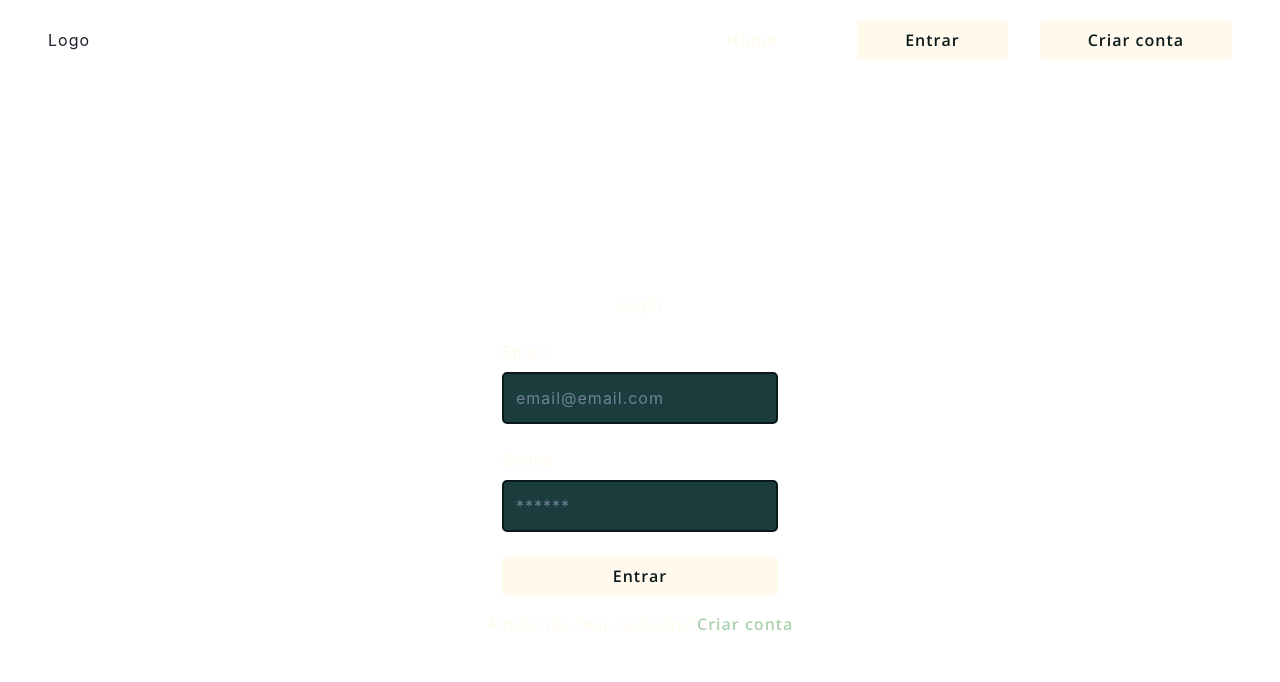
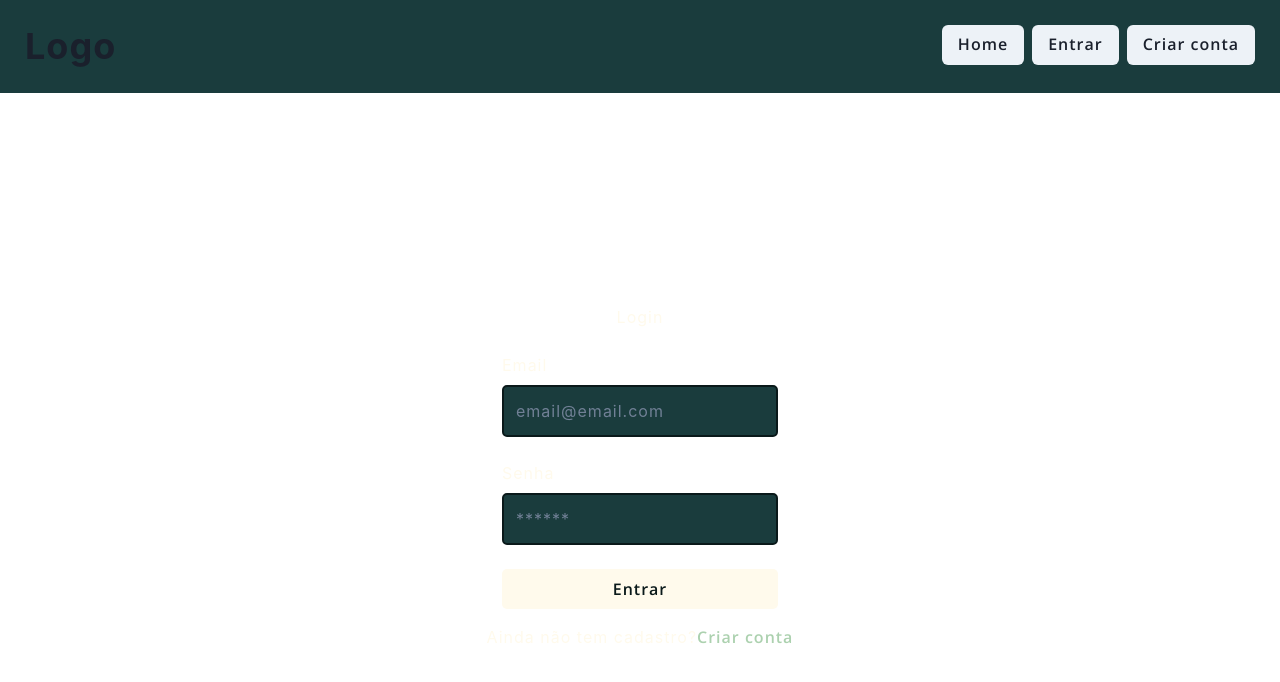
Before and after one commit to cptvictor95/gastura, a Next.js app: page /login in a window 1280 px wide. Shown: the top 682 px of the page. Built offline with nearby package versions, Linux system fonts and the light colour scheme; no server answers.

Commit message:
Create Theme page for global CSS, stylize header by using chakra UI

```diff
--- a/components/Budgets/EditBudget/EditBudgetForm.tsx
+++ b/components/Budgets/EditBudget/EditBudgetForm.tsx
@@ -33,7 +33,7 @@ const EditBudgetForm = ({ budget }) => {
       <Flex height="90vh" alignItems="center" justifyContent="center" mt="-28">
         <Flex
           direction="column"
-          background="gray.700"
+          background="green.900"
           p={12}
           rounded={6}
           fontSize="lg"
@@ -50,8 +50,8 @@ const EditBudgetForm = ({ budget }) => {
             <Button
               type="submit"
               _hover={{
-                background: "gray.400",
-                color: "black",
+                filter: "auto",
+                brightness: "90%",
               }}
               color="black"
               background="gray.100"
--- a/components/Header/Header.tsx
+++ b/components/Header/Header.tsx
@@ -1,61 +1,46 @@
+import { Button, ButtonGroup, Flex, Heading, Spacer } from "@chakra-ui/react";
 import useLoggedInUser from "hooks/useLoggedInUser";
 import { useRouter } from "next/router";
 import React from "react";
-import styles from "./styles.module.scss";
 
 const Header: React.FC = () => {
   const router = useRouter();
   const { user, authState, handleUserLogout } = useLoggedInUser();
 
   return (
-    <header className={styles.header}>
-      <p>Logo</p>
-
+    <Flex as="header" flexDirection="row" padding="25px" bgColor="green.900">
+      <Heading>Logo</Heading>
+      <Spacer />
       {authState === "LOADING" ? (
         <></>
       ) : user ? (
-        <nav className={styles.nav}>
-          <button className={styles.navButton} onClick={() => router.push("/")}>
+        <Flex as="nav" gap="20">
+          <Button variant="headerBtn" onClick={() => router.push("/")}>
             Home
-          </button>
-          <button
-            className={styles.navButton}
-            onClick={() => router.push("/expenses")}
+          </Button>
+          <Button variant="headerBtn" onClick={() => router.push("/expenses")}>
+            Gastos
+          </Button>
+          <Button variant="headerBtn" onClick={() => router.push("/budgets")}>
+            Entradas
+          </Button>
+          <Button
+            bgColor="white"
+            variant="headerBtn"
+            color="black"
+            onClick={handleUserLogout}
           >
-            Gastos
-          </button>
-
-          <button
-            className={styles.navButton}
-            onClick={() => router.push("/budgets")}
-          >
-            Entradas
-          </button>
-
-          <button className={styles.exitButton} onClick={handleUserLogout}>
             Sair
-          </button>
-        </nav>
+          </Button>
+        </Flex>
       ) : (
-        <nav className={styles.nav}>
-          <button className={styles.navButton} onClick={() => router.push("/")}>
-            Home
-          </button>
-          <button
-            className={styles.accent}
-            onClick={() => router.push("/login")}
-          >
-            Entrar
-          </button>
-          <button
-            className={styles.accent}
-            onClick={() => router.push("/register")}
-          >
-            Criar conta
-          </button>
-        </nav>
+        <ButtonGroup>
+          <Button onClick={() => router.push("/")}>Home</Button>
+          <Button onClick={() => router.push("/login")}>Entrar</Button>
+          <Button onClick={() => router.push("/register")}>Criar conta</Button>
+        </ButtonGroup>
       )}
-    </header>
+    </Flex>
   );
 };
 
--- a/components/Header/styles.module.scss
+++ /dev/null
@@ -1,55 +0,0 @@
-@import "../../styles/theme.module";
-
-.header {
-  width: 100%;
-  background-color: rgba(255, 255, 255, 0.05);
-  display: flex;
-  justify-content: space-between;
-  align-items: center;
-  padding: 0 3rem;
-  height: 10vh;
-
-  .nav {
-    display: flex;
-    align-items: center;
-    gap: 2rem;
-
-    .navButton {
-      background-color: transparent;
-      color: $primary-text-color;
-      border: none;
-      padding: 0.5rem 3rem;
-
-      &:hover {
-        filter: brightness(0.8);
-        transition: filter ease-out 250ms;
-      }
-    }
-
-    .exitButton {
-      background-color: $primary-text-color;
-      padding: 0.5rem 3rem;
-      border-radius: 7px;
-      color: $primary-bg-color;
-      border: none;
-
-      &:hover {
-        filter: brightness(0.8);
-        transition: filter 300ms;
-      }
-    }
-
-    .accent {
-      background-color: $primary-text-color;
-      padding: 0.5rem 3rem;
-      border-radius: 5px;
-      color: $primary-bg-color;
-      border: none;
-
-      &:hover {
-        filter: brightness(0.8);
-        transition: filter ease-in-out 250ms;
-      }
-    }
-  }
-}
--- a/components/header/styles.module.scss
+++ /dev/null
@@ -1,55 +0,0 @@
-@import "../../styles/theme.module";
-
-.header {
-  width: 100%;
-  background-color: rgba(255, 255, 255, 0.05);
-  display: flex;
-  justify-content: space-between;
-  align-items: center;
-  padding: 0 3rem;
-  height: 10vh;
-
-  .nav {
-    display: flex;
-    align-items: center;
-    gap: 2rem;
-
-    .navButton {
-      background-color: transparent;
-      color: $primary-text-color;
-      border: none;
-      padding: 0.5rem 3rem;
-
-      &:hover {
-        filter: brightness(0.8);
-        transition: filter ease-out 250ms;
-      }
-    }
-
-    .exitButton {
-      background-color: $primary-text-color;
-      padding: 0.5rem 3rem;
-      border-radius: 7px;
-      color: $primary-bg-color;
-      border: none;
-
-      &:hover {
-        filter: brightness(0.8);
-        transition: filter 300ms;
-      }
-    }
-
-    .accent {
-      background-color: $primary-text-color;
-      padding: 0.5rem 3rem;
-      border-radius: 5px;
-      color: $primary-bg-color;
-      border: none;
-
-      &:hover {
-        filter: brightness(0.8);
-        transition: filter ease-in-out 250ms;
-      }
-    }
-  }
-}
--- a/pages/_app.tsx
+++ b/pages/_app.tsx
@@ -4,10 +4,11 @@ import { FirebaseProvider } from "config/context";
 import { AuthProvider } from "@/contexts/AuthContext";
 import { UserProvider } from "@/contexts/UserContext";
 import { ChakraProvider } from "@chakra-ui/react";
+import gasturaTheme from "theme/theme";
 
 function MyApp({ Component, pageProps }: AppProps) {
   return (
-    <ChakraProvider>
+    <ChakraProvider theme={gasturaTheme}>
       <FirebaseProvider>
         <AuthProvider>
           <UserProvider>
--- /dev/null
+++ b/theme/theme.tsx
@@ -0,0 +1,55 @@
+import { extendTheme } from "@chakra-ui/react";
+
+const gasturaTheme = extendTheme({
+  styles: {
+    global: {
+      body: {
+        margin: 0,
+        padding: 0,
+        boxSizing: "border-box",
+      },
+    },
+  },
+  colors: {
+    green: {
+      900: "#1a3c3d",
+    },
+    green2: {
+      800: "#acd1af;",
+    },
+  },
+  components: {
+    Button: {
+      baseStyle: {
+        textColor: "white",
+      },
+      variants: {
+        headerBtn: {
+          _hover: {
+            filter: "auto",
+            brightness: "80%",
+          },
+          width: "32",
+          height: "9",
+          bgColor: "transparent",
+        },
+      },
+    },
+  },
+});
+
+export default gasturaTheme;
+
+/*// main
+$primary-color: #acd1af;
+$primary-color-dark: #1a3c3d;
+
+// accent/error
+$accent-color: #ffee32; // ou fdc500
+$primary-text-color: #d90429;
+
+// neutral
+$primary-bg-color: #0a191a;
+$primary-text-color: #fffaec;
+$gray-color: #b8bacf;
+*/
```
Also changed, not shown: components/Expenses/EditExpense/EditExpenseForm.tsx (+4 -4 lines).
